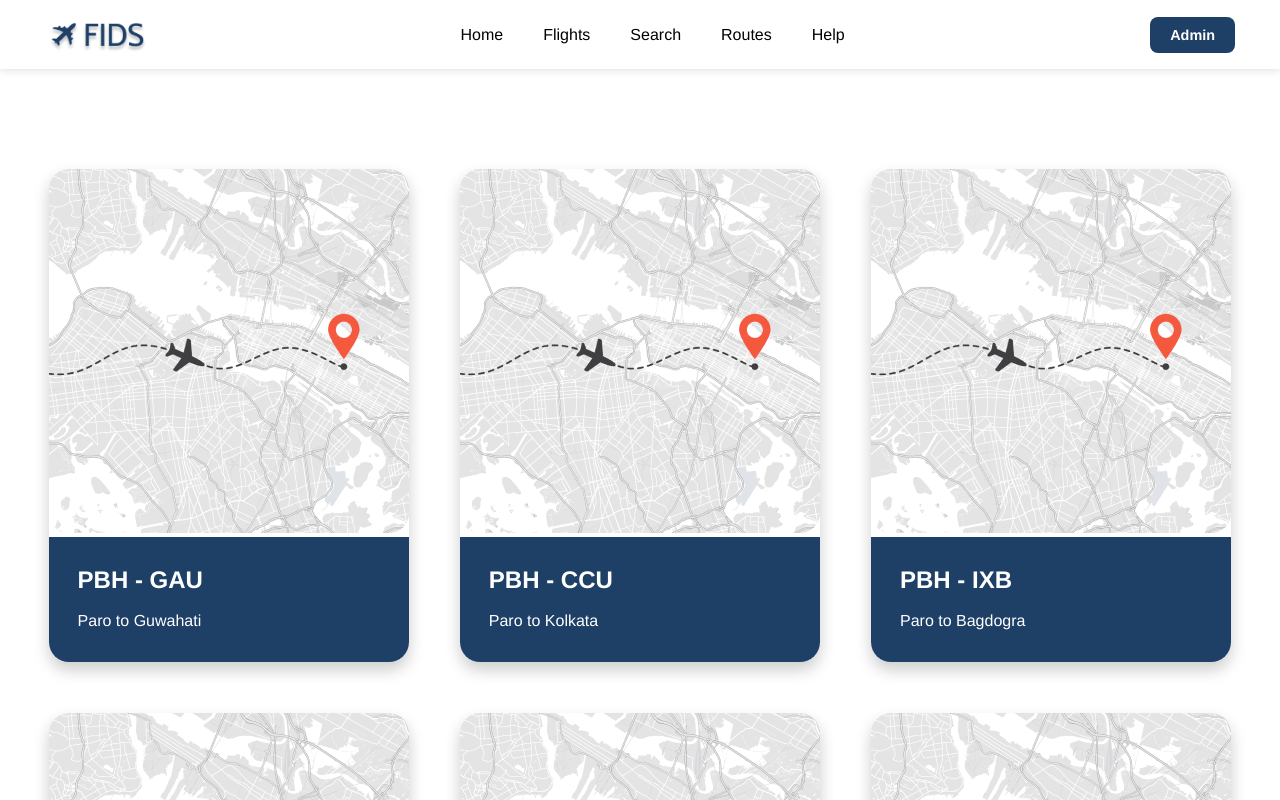
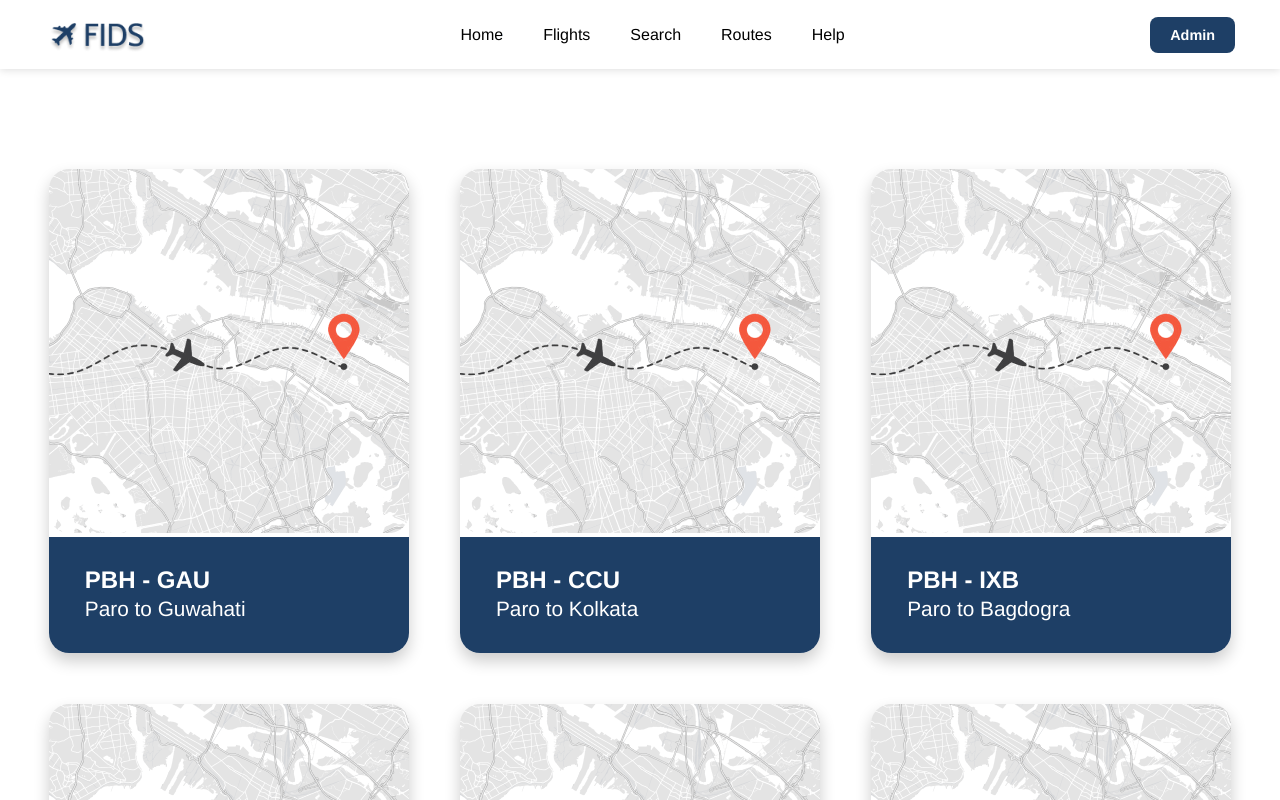
Before and after one commit to divyashC/fids_frontend, a React (Create React App) app: page /routes in a window 1280 px wide. Shown: the top 800 px of the page. Built offline with nearby package versions, Linux system fonts and the light colour scheme.

Commit message:
Resolved Time Error for AM/PM

```diff
--- a/src/assets/css/routes.css
+++ b/src/assets/css/routes.css
@@ -30,7 +30,7 @@
 	border-radius: 0 0 20px 20px;
 	background-color: #1e3f66;
 	color: #ffffff;
-	padding: 8% 8%;
+	padding: 8% 10%;
 }
 
 .card_images img {
@@ -41,11 +41,10 @@
 
 .card_body h3 {
 	font-size: 1.5em;
-	padding: 0 0 15px 0;
 }
 
 .card_body p {
-	font-size: 1em;
+	font-size: 1.3em;
 	padding: 3px 0;
 }
 
--- a/src/components/Navbar.js
+++ b/src/components/Navbar.js
@@ -71,6 +71,10 @@ export default class Navbar extends Component {
 						<Route path="/help" element={<Help />} />
 					</Routes>
 				</div>
+
+				{/* <footer>
+					<p>© 2022 - Flight Information Display System</p>
+				</footer> */}
 			</Router>
 		);
 	}
--- a/src/components/Time.js
+++ b/src/components/Time.js
@@ -16,11 +16,11 @@ export default function Flights() {
 	);
 
 	const [hour, mins, seconds] = currentTime.split(":");
-	const ampm = hour < 12 ? "AM" : "PM";
-	const hoursInt =
-		ampm === "PM" ? (hour < 12 ? parseInt(hour) + 12 : hour) : hour;
-
-	const hours = hoursInt.toString();
+	var hours = ((hour < 12 ? "AM" : "PM") === "PM"
+		? parseInt(hour) + 12
+		: hour
+	).toString();
+	hours = hours.length === 1 ? "0" + hours : hours;
 
 	React.useEffect(() => {
 		setInterval(() => {
```
